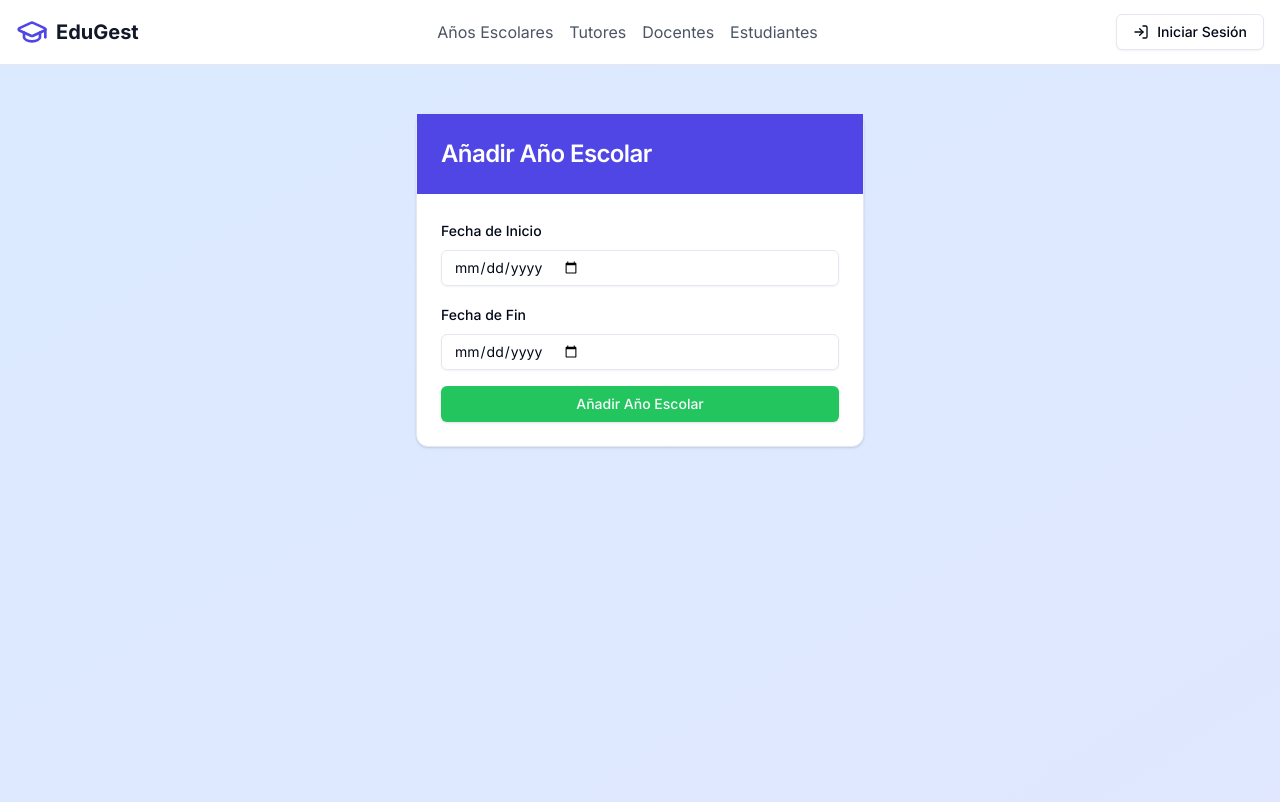
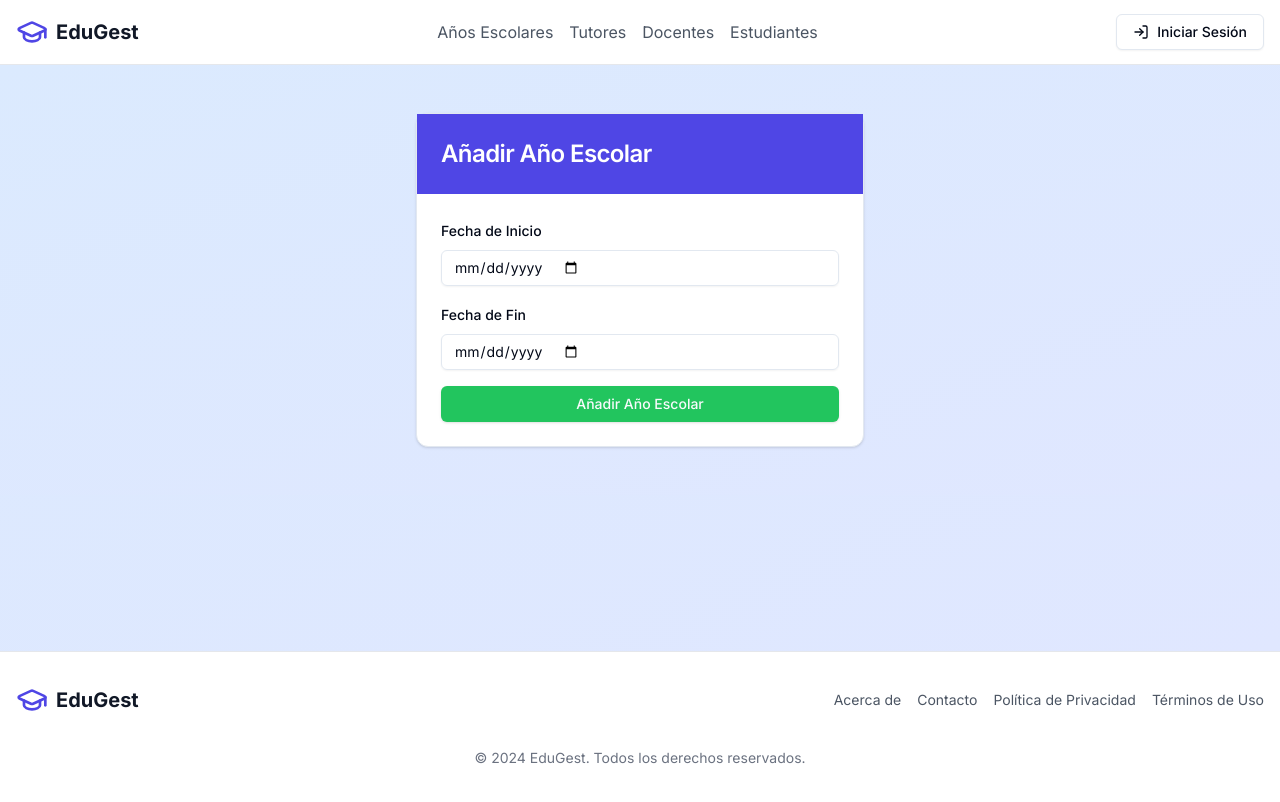
Before and after one commit to jaskonio/control-calificaciones-nextjs, a Next.js app: page /school/add in a window 1280 px wide. Shown: the top 802 px of the page. Built offline with nearby package versions, Linux system fonts and the light colour scheme.

Commit message:
Fix layout response h

```diff
--- a/src/app/(routes)/school/add/page.tsx
+++ b/src/app/(routes)/school/add/page.tsx
@@ -6,7 +6,7 @@ import { Label } from "@/components/ui/label"
 
 export default function AddSchoolYear() {
   return (
-    <div className="min-h-screen bg-gradient-to-br from-blue-100 to-indigo-100 py-12">
+    <div className="bg-gradient-to-br from-blue-100 to-indigo-100 py-12">
           <div className="container mx-auto px-4">
             <Card className="max-w-md mx-auto">
               <CardHeader className="bg-indigo-600 text-white">
--- a/src/app/(routes)/school/edit/[id]/loading.tsx
+++ b/src/app/(routes)/school/edit/[id]/loading.tsx
@@ -3,7 +3,7 @@ import { Skeleton } from "@/components/ui/skeleton";
 
 export default function Loading() {
     return (
-      <div className="min-h-screen bg-gradient-to-br from-blue-100 to-indigo-100 py-12">
+      <div className="bg-gradient-to-br from-blue-100 to-indigo-100 py-12">
           <div className="container mx-auto px-4">
             <Card className="max-w-md mx-auto">
               <CardHeader className="bg-indigo-600">
--- a/src/app/(routes)/school/edit/[id]/page.tsx
+++ b/src/app/(routes)/school/edit/[id]/page.tsx
@@ -23,7 +23,7 @@ export default async function EditSchoolYear({ params }: { params: { id: string
   }
 
   return (
-    <div className="min-h-screen bg-gradient-to-br from-blue-100 to-indigo-100 py-12">
+    <div className="bg-gradient-to-br from-blue-100 to-indigo-100 py-12">
       <div className="container mx-auto px-4">
         <Card className="max-w-md mx-auto">
           <CardHeader className="bg-indigo-600 text-white">
--- /dev/null
+++ b/src/app/components/ui/footer.tsx
@@ -0,0 +1,34 @@
+import Link from 'next/link'
+import { GraduationCap } from 'lucide-react'
+
+export default function Footer() {
+  return (
+    <footer className="bg-white border-t border-gray-200">
+      <div className="container mx-auto px-4 py-8">
+        <div className="flex flex-col md:flex-row justify-between items-center">
+          <div className="flex items-center mb-4 md:mb-0">
+            <GraduationCap className="h-8 w-8 text-indigo-600 mr-2" />
+            <span className="text-xl font-bold text-gray-900">EduGest</span>
+          </div>
+          <nav className="flex flex-wrap justify-center md:justify-end space-x-4 mb-4 md:mb-0">
+            <Link href="/about" className="text-sm text-gray-600 hover:text-indigo-600 transition-colors duration-300">
+              Acerca de
+            </Link>
+            <Link href="/contact" className="text-sm text-gray-600 hover:text-indigo-600 transition-colors duration-300">
+              Contacto
+            </Link>
+            <Link href="/privacy" className="text-sm text-gray-600 hover:text-indigo-600 transition-colors duration-300">
+              Política de Privacidad
+            </Link>
+            <Link href="/terms" className="text-sm text-gray-600 hover:text-indigo-600 transition-colors duration-300">
+              Términos de Uso
+            </Link>
+          </nav>
+        </div>
+        <div className="mt-8 text-center text-sm text-gray-500">
+          © {new Date().getFullYear()} EduGest. Todos los derechos reservados.
+        </div>
+      </div>
+    </footer>
+  )
+}
--- a/src/app/components/ui/homeContent.tsx
+++ b/src/app/components/ui/homeContent.tsx
@@ -15,7 +15,7 @@ export default async function HomeContent() {
     ]
 
     return (
-    <div className="min-h-screen bg-gradient-to-br from-blue-100 to-indigo-100 py-12">
+    <div className="bg-gradient-to-br from-blue-100 to-indigo-100 py-12">
             <div className="container mx-auto px-4">
             <h1 className="text-4xl font-bold text-center mb-8 text-indigo-800">Sistema de Gestión Escolar</h1>
 
--- a/src/app/components/ui/homeLoadingSkeleton.tsx
+++ b/src/app/components/ui/homeLoadingSkeleton.tsx
@@ -3,7 +3,7 @@ import { Skeleton } from "@/components/ui/skeleton"
 
 export default function HomeLoadingSkeleton() {
   return (
-    <div className="min-h-screen bg-gradient-to-br from-blue-100 to-indigo-100 py-12">
+    <div className="bg-gradient-to-br from-blue-100 to-indigo-100 py-12">
       <div className="container mx-auto px-4">
         <Skeleton className="h-12 w-3/4 mx-auto mb-8" />
 
--- a/src/app/components/ui/schoolYearContent.tsx
+++ b/src/app/components/ui/schoolYearContent.tsx
@@ -11,7 +11,7 @@ export default async function SchoolYearsContent() {
   const schoolYears = await getAllSchoolYear()
 
   return (
-    <div className="min-h-screen bg-gradient-to-br from-blue-100 to-indigo-100 py-12">
+    <div className="bg-gradient-to-br from-blue-100 to-indigo-100 py-12">
           <div className="container mx-auto px-4">
             <Card className="overflow-hidden">
               <CardHeader className="bg-indigo-600 text-white">
--- a/src/app/components/ui/schoolYearLoadingSkeleton.tsx
+++ b/src/app/components/ui/schoolYearLoadingSkeleton.tsx
@@ -4,7 +4,7 @@ import { Table, TableBody, TableCell, TableHead, TableHeader, TableRow } from "@
 
 export default function SchoolYearLoadingSkeleton() {
   return (
-    <div className="min-h-screen bg-gradient-to-br from-blue-100 to-indigo-100 py-12">
+    <div className="bg-gradient-to-br from-blue-100 to-indigo-100 py-12">
       <div className="container mx-auto px-4">
         <Card className="overflow-hidden">
           <CardHeader className="bg-indigo-600">
--- a/src/app/layout.tsx
+++ b/src/app/layout.tsx
@@ -3,6 +3,7 @@ import { Inter } from "next/font/google";
 import "./globals.css";
 import { cn } from "@/lib/utils";
 import Header from "./components/ui/header";
+import Footer from "./components/ui/footer";
 
 const inter = Inter({ subsets: ["latin"] });
 
@@ -18,13 +19,14 @@ export default function RootLayout({
   children: React.ReactNode;
 }>) {
   return (
-    <html lang="en">
+    <html lang="en" className="h-full">
       <body
-        className={cn("min-h-screen bg-background font-sans antialiased", inter.className )}>
+        className={cn("flex flex-col min-h-screen bg-background font-sans antialiased", inter.className )}>
           <Header />
-          <main className="min-h-screen bg-gradient-to-br from-blue-100 to-indigo-100">
+          <main className="flex-grow bg-gradient-to-br from-blue-100 to-indigo-100">
             {children}
           </main>
+          <Footer />
         </body>
     </html>
   );
```
